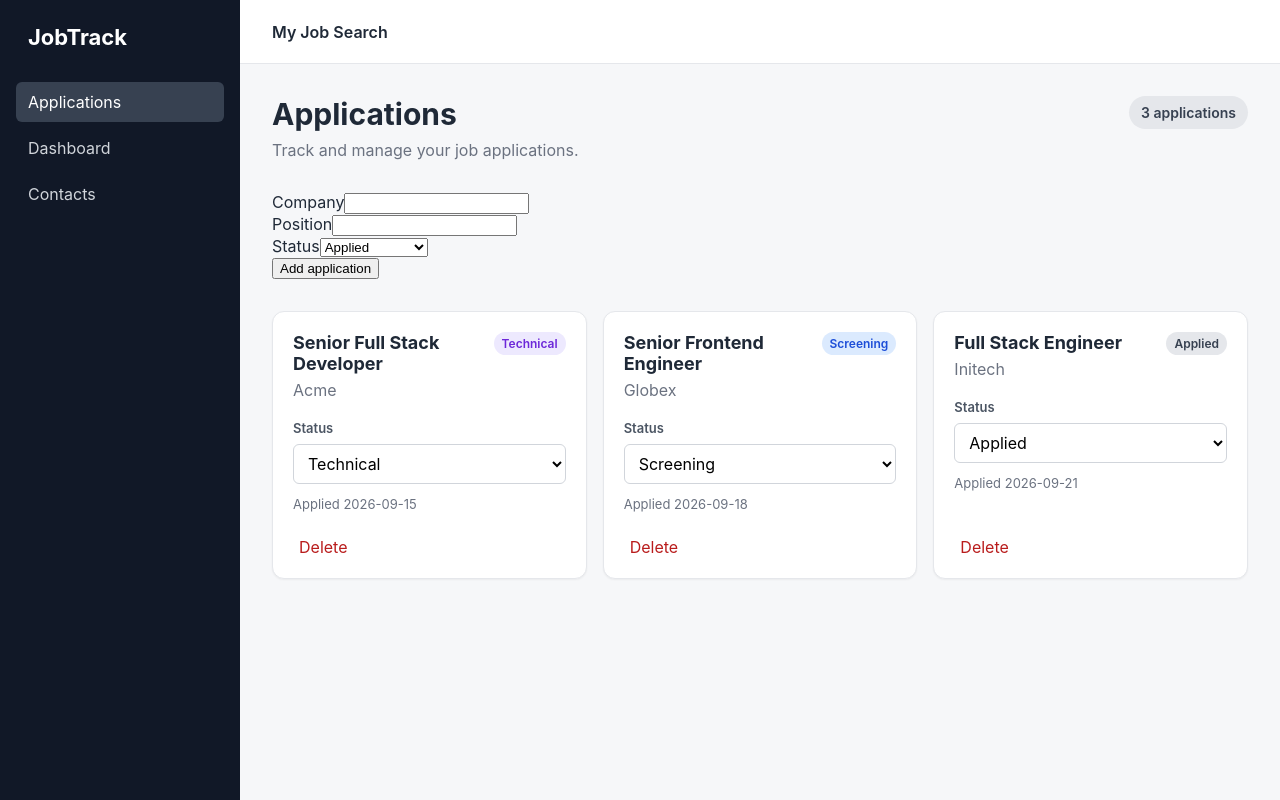
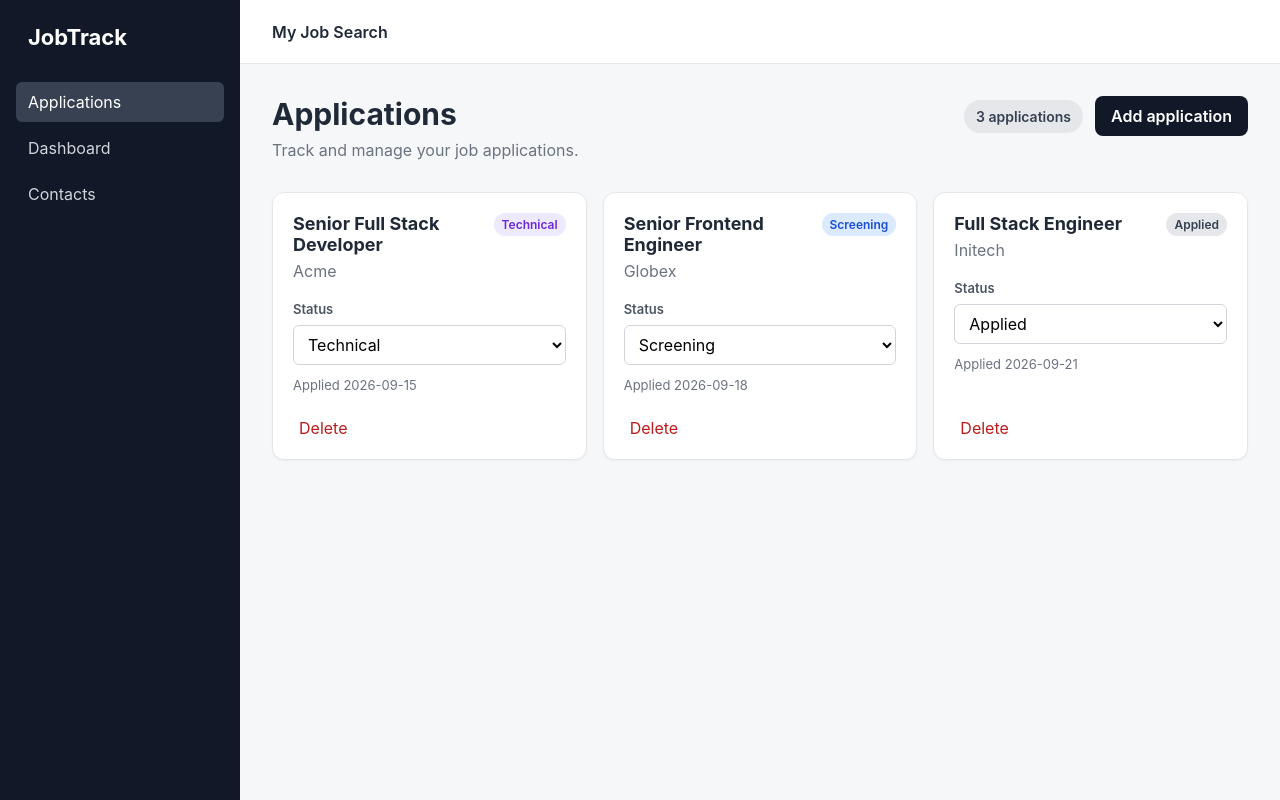
Before and after one commit to Shofixti8877/jobtrack, a React (Vite) app in the folder apps/web/: page /applications in a window 1280 px wide. Built offline with nearby package versions, Linux system fonts and the light colour scheme.

Commit message:
feat: add styled application modal

```diff
--- /dev/null
+++ b/apps/web/src/components/applications/AddApplicationForm.css
@@ -0,0 +1,66 @@
+.application-form {
+  display: flex;
+  flex-direction: column;
+  gap: 18px;
+}
+
+.application-form__field {
+  display: flex;
+  flex-direction: column;
+  gap: 6px;
+}
+
+.application-form__field label {
+  font-size: 14px;
+  font-weight: 600;
+  color: #374151;
+}
+
+.application-form__field input,
+.application-form__field select {
+  width: 100%;
+  padding: 10px 12px;
+  border: 1px solid #d1d5db;
+  border-radius: 8px;
+  background: white;
+  color: #111827;
+  font: inherit;
+}
+
+.application-form__field input:focus,
+.application-form__field select:focus {
+  outline: 2px solid #9ca3af;
+  outline-offset: 1px;
+  border-color: #6b7280;
+}
+
+.application-form__actions {
+  display: flex;
+  justify-content: flex-end;
+  gap: 10px;
+  margin-top: 6px;
+}
+
+.application-form__actions button {
+  padding: 10px 16px;
+  border-radius: 8px;
+  font: inherit;
+  font-weight: 600;
+  cursor: pointer;
+}
+
+.application-form__cancel {
+  border: 1px solid #d1d5db;
+  background: white;
+  color: #374151;
+}
+
+.application-form__submit {
+  border: 0;
+  background: #111827;
+  color: white;
+}
+
+.application-form__submit:hover {
+  background: #1f2937;
+}
--- a/apps/web/src/components/applications/AddApplicationForm.tsx
+++ b/apps/web/src/components/applications/AddApplicationForm.tsx
@@ -4,12 +4,17 @@ import type {
   ApplicationStatus,
 } from '../../types/application';
 import { APPLICATION_STATUSES } from '../../constants/applicationStatus';
+import './AddApplicationForm.css';
 
 type AddApplicationFormProps = {
   onAdd: (application: Application) => void;
+  onCancel: () => void;
 };
 
-function AddApplicationForm({ onAdd }: AddApplicationFormProps) {
+function AddApplicationForm({
+  onAdd,
+  onCancel,
+}: AddApplicationFormProps) {
   const [company, setCompany] = useState('');
   const [position, setPosition] = useState('');
   const [status, setStatus] =
@@ -34,8 +39,11 @@ function AddApplicationForm({ onAdd }: AddApplicationFormProps) {
   }
 
   return (
-    <form onSubmit={handleSubmit}>
-      <div>
+    <form
+  className="application-form"
+  onSubmit={handleSubmit}
+>
+  <div className="application-form__field">
     <label htmlFor="company">Company</label>
     <input
       id="company"
@@ -46,7 +54,7 @@ function AddApplicationForm({ onAdd }: AddApplicationFormProps) {
     />
   </div>
 
-      <div>
+  <div className="application-form__field">
     <label htmlFor="position">Position</label>
     <input
       id="position"
@@ -57,7 +65,7 @@ function AddApplicationForm({ onAdd }: AddApplicationFormProps) {
     />
   </div>
 
-      <div>
+  <div className="application-form__field">
     <label htmlFor="status">Status</label>
     <select
       id="status"
@@ -77,7 +85,22 @@ function AddApplicationForm({ onAdd }: AddApplicationFormProps) {
     </select>
   </div>
 
-      <button type="submit">Add application</button>
+  <div className="application-form__actions">
+    <button
+      className="application-form__cancel"
+      type="button"
+      onClick={onCancel}
+    >
+      Cancel
+    </button>
+
+    <button
+      className="application-form__submit"
+      type="submit"
+    >
+      Add application
+    </button>
+  </div>
 </form>
   );
 }
--- a/apps/web/src/pages/ApplicationsPage.css
+++ b/apps/web/src/pages/ApplicationsPage.css
@@ -40,3 +40,63 @@
   grid-template-columns: repeat(auto-fill, minmax(300px, 1fr));
   gap: 16px;
 }
+
+.applications-page__header-actions {
+  display: flex;
+  align-items: center;
+  gap: 12px;
+}
+
+.applications-page__add-button {
+  padding: 10px 16px;
+  border: 0;
+  border-radius: 8px;
+  background: #111827;
+  color: white;
+  font: inherit;
+  font-weight: 600;
+  cursor: pointer;
+}
+
+.applications-page__add-button:hover {
+  background: #1f2937;
+}
+
+.modal-backdrop {
+  position: fixed;
+  inset: 0;
+  z-index: 100;
+  display: flex;
+  align-items: center;
+  justify-content: center;
+  padding: 24px;
+  background: rgb(17 24 39 / 55%);
+}
+
+.modal {
+  width: 100%;
+  max-width: 520px;
+  padding: 24px;
+  border-radius: 12px;
+  background: white;
+  box-shadow: 0 20px 40px rgb(0 0 0 / 20%);
+}
+
+.modal__header {
+  display: flex;
+  align-items: center;
+  justify-content: space-between;
+  margin-bottom: 24px;
+}
+
+.modal__header h2 {
+  margin: 0;
+}
+
+.modal__close {
+  border: 0;
+  background: transparent;
+  font-size: 28px;
+  line-height: 1;
+  cursor: pointer;
+}
--- a/apps/web/src/pages/ApplicationsPage.tsx
+++ b/apps/web/src/pages/ApplicationsPage.tsx
@@ -12,11 +12,15 @@ function ApplicationsPage() {
   const [applications, setApplications] =
     useState<Application[]>(initialApplications);
 
+  const [isAddFormOpen, setIsAddFormOpen] = useState(false);
+
   function handleAddApplication(application: Application) {
   setApplications((currentApplications) => [
     ...currentApplications,
     application,
   ]);
+
+  setIsAddFormOpen(false);
 }
 
   function handleDeleteApplication(id: string) {
@@ -48,14 +52,43 @@ function ApplicationsPage() {
           <p>Track and manage your job applications.</p>
         </div>
 
+        <div className="applications-page__header-actions">
   <div className="applications-page__count">
     {applications.length} applications
   </div>
+
+  <button
+    className="applications-page__add-button"
+    onClick={() => setIsAddFormOpen(true)}
+  >
+    Add application
+  </button>
+</div>
+
       </header>
 
-      <div className="applications-page__form">
-        <AddApplicationForm onAdd={handleAddApplication} />
+{isAddFormOpen && (
+  <div className="modal-backdrop">
+    <div className="modal">
+      <div className="modal__header">
+        <h2>Add application</h2>
+
+        <button
+          className="modal__close"
+          onClick={() => setIsAddFormOpen(false)}
+          aria-label="Close"
+        >
+          ×
+        </button>
       </div>
+
+      <AddApplicationForm
+        onAdd={handleAddApplication}
+        onCancel={() => setIsAddFormOpen(false)}
+      />
+    </div>
+  </div>
+)}
 
       <div className="applications-page__grid">
         {applications.map((application) => (
```
Lines whose indentation alone changed are shown as unchanged.
